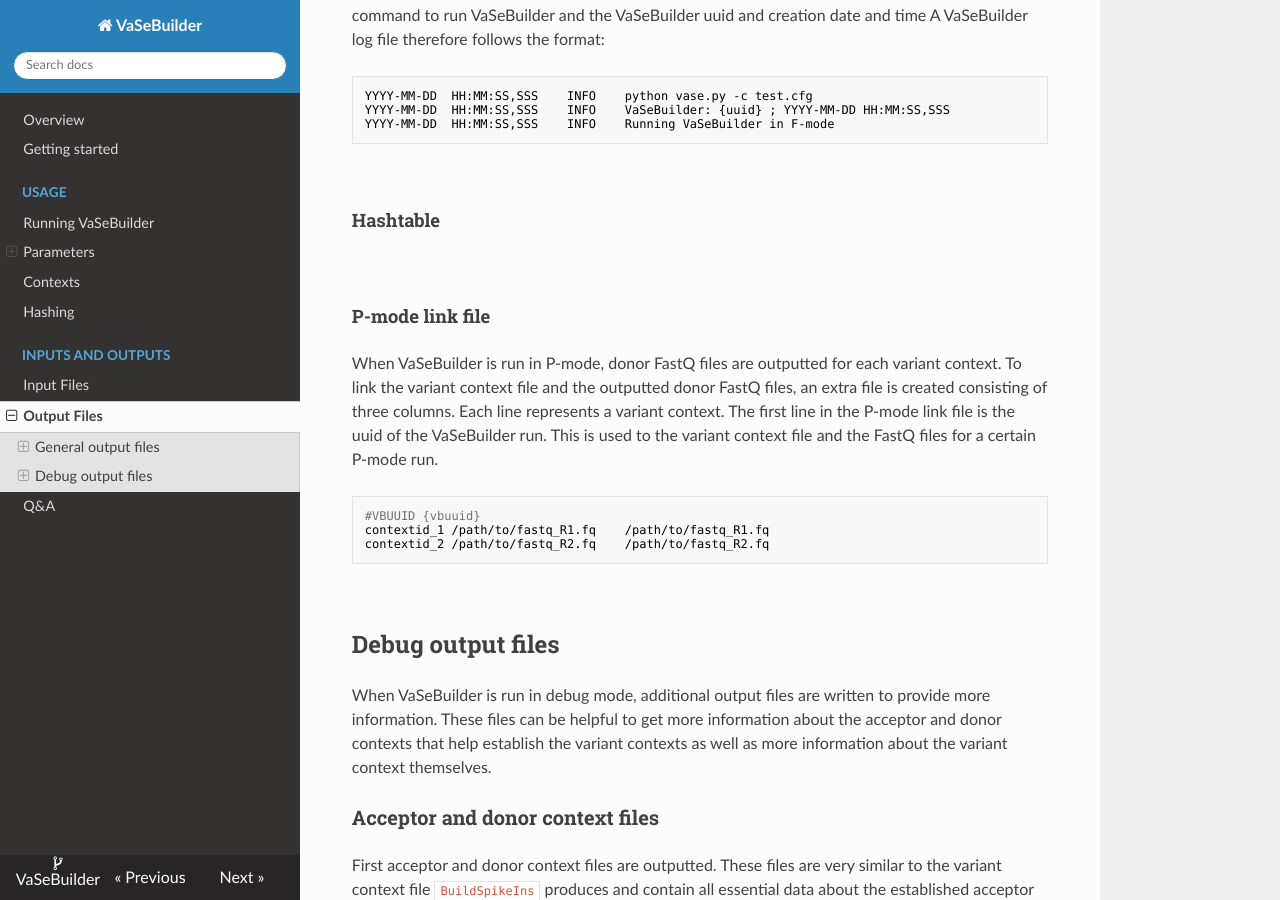
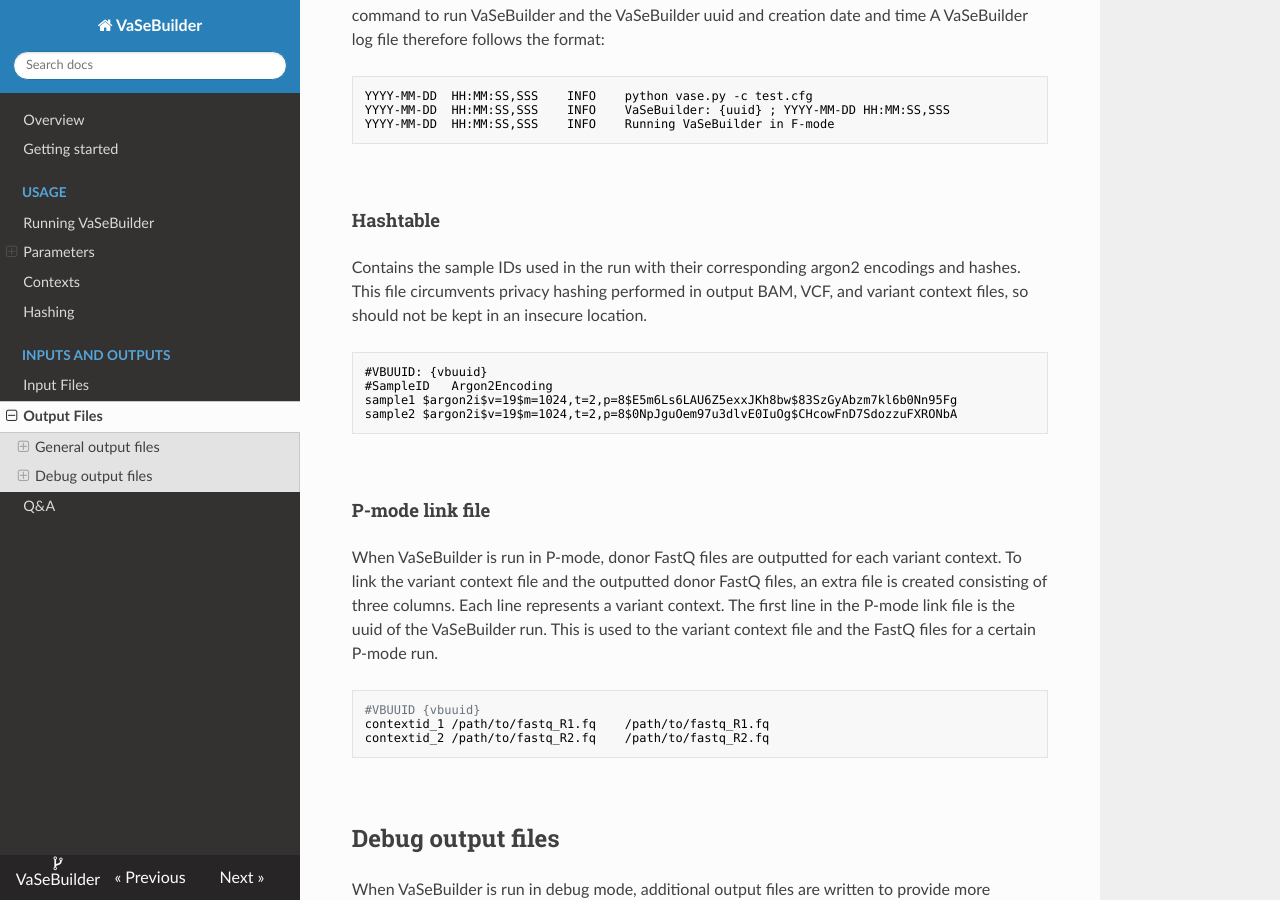
Before and after one commit to molgenis/VaSeBuilder, an MkDocs documentation site: the page built from docs/output_files.md, in a window 1280 px wide and 900 px high, scrolled down 3292 px. Built offline with MkDocs 1.6.1, drawn with Linux system fonts in a browser that asks for light colours; nearby versions of some CDN libraries.

Commit message:
Added hashtable description.

````diff
--- a/docs/output_files.md
+++ b/docs/output_files.md
@@ -123,6 +123,14 @@ YYYY-MM-DD	HH:MM:SS,SSS	INFO	Running VaSeBuilder in F-mode
 
 
 #### Hashtable
+Contains the sample IDs used in the run with their corresponding argon2 encodings and hashes. This file circumvents privacy hashing performed in output BAM, VCF, and variant context files, so should not be kept in an insecure location.
+
+```text
+#VBUUID: {vbuuid}
+#SampleID	Argon2Encoding
+sample1	$argon2i$v=19$m=1024,t=2,p=8$E5m6Ls6LAU6Z5exxJKh8bw$83SzGyAbzm7kl6b0Nn95Fg
+sample2	$argon2i$v=19$m=1024,t=2,p=8$0NpJguOem97u3dlvE0IuOg$CHcowFnD7SdozzuFXRONbA
+```
 <br />
 
 
````
